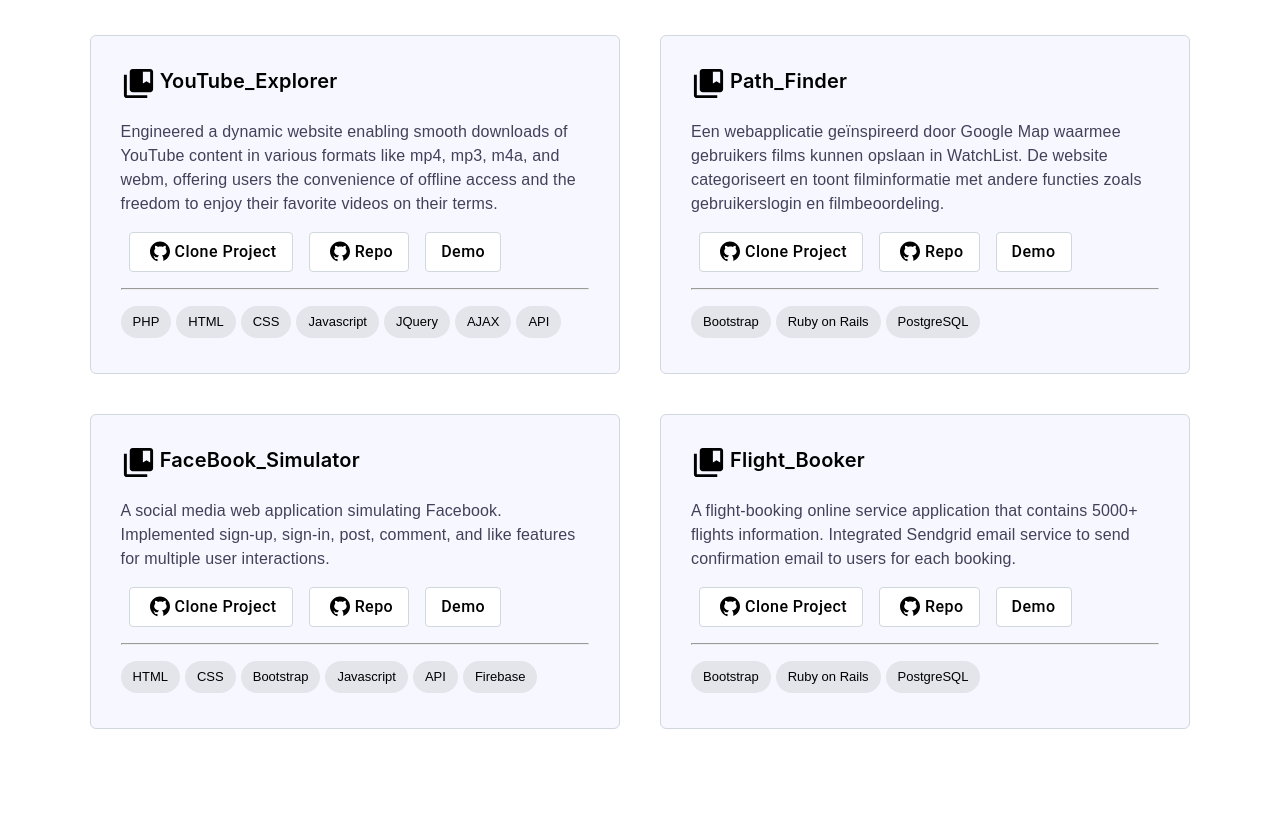
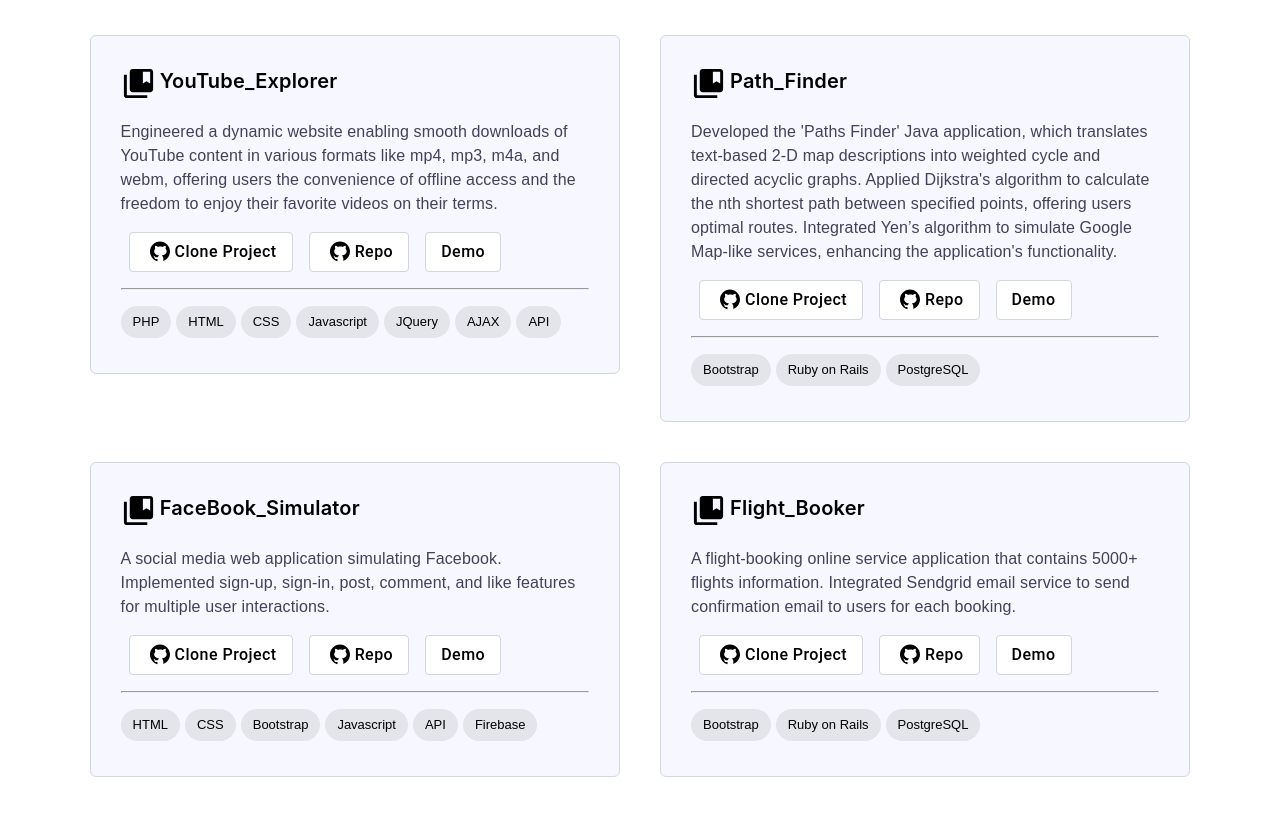
Before and after one commit to AndrewDev1720/portfolio-andrwetran, a React (Create React App) app: page / in a window 1280 px wide. Shown: the part 2320-3136 px from the top of the page. Built offline with nearby package versions, Linux system fonts and the light colour scheme.

Commit message:
fix prj description

```diff
--- a/src/Component/Project/ProjectContainer.js
+++ b/src/Component/Project/ProjectContainer.js
@@ -23,7 +23,7 @@
     title: 'Path_Finder',
     image: demoPhoto,
     skills: ['Bootstrap', 'Ruby on Rails', 'PostgreSQL'],
-    description: 'Een webapplicatie geïnspireerd door Google Map waarmee gebruikers films kunnen opslaan in WatchList. De website categoriseert en toont filminformatie met andere functies zoals gebruikerslogin en filmbeoordeling.',
+    description: "Developed the 'Paths Finder' Java application, which translates text-based 2-D map descriptions into weighted cycle and directed acyclic graphs. Applied Dijkstra's algorithm to calculate the nth shortest path between specified points, offering users optimal routes. Integrated Yen’s algorithm to simulate Google Map-like services, enhancing the application's functionality.",
   },
   {
     title: 'FaceBook_Simulator',
```
